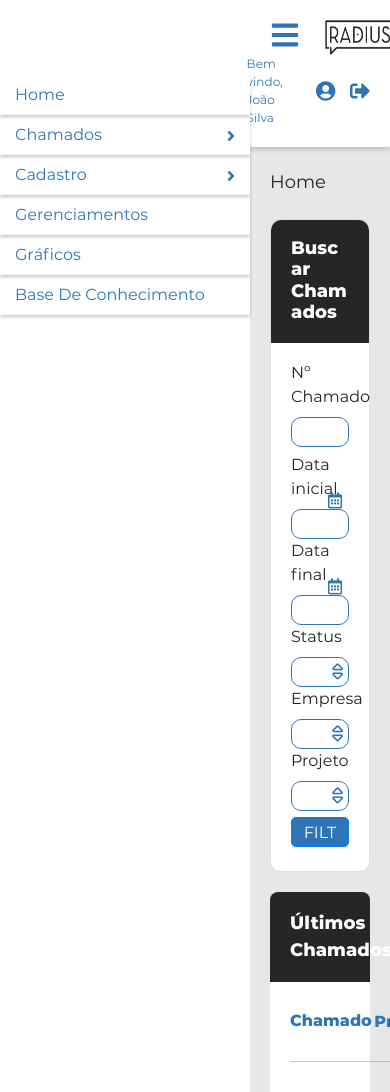
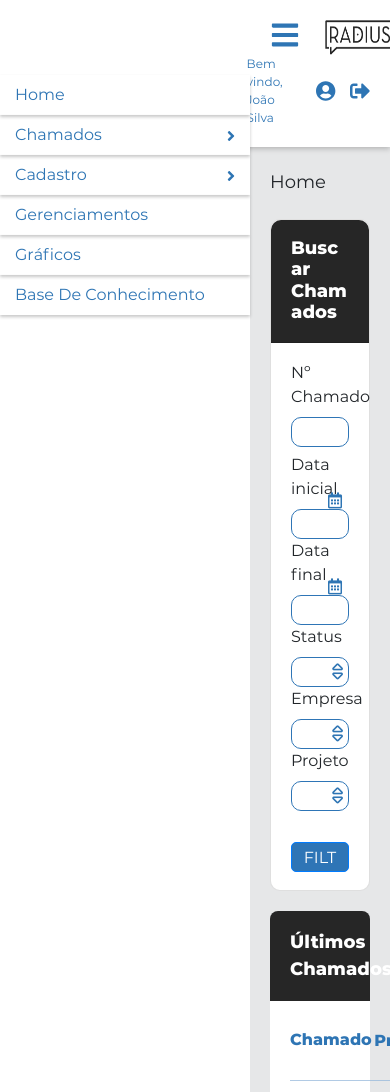
Before and after one commit to jorgelucasdev/Radius-IvoryFrontEnd, a React (Create React App) app in the folder radius/: page / in a window 390 px wide. Shown: the top 1092 px of the page. Built offline with nearby package versions, Linux system fonts and the light colour scheme.

Commit message:
Buscar Chamados responsivo correções

```diff
--- a/radius/src/pages/home/BuscarChamados.module.scss
+++ b/radius/src/pages/home/BuscarChamados.module.scss
@@ -77,15 +77,13 @@
                     }
                 }
                 .infoBtn {
-                    display: flex;
-                    align-items: flex-end;
                     .btnFiltrar {
                         width: 100%;
                         height: 30px;
                         border-radius: 5px;
                         border-style: solid;
                         background-color: $color;
-                        margin: 6px 0;
+                        margin: 31px 0 0;
                         padding: 3px 6px;
                         font-size: 16px;
                     }
```
